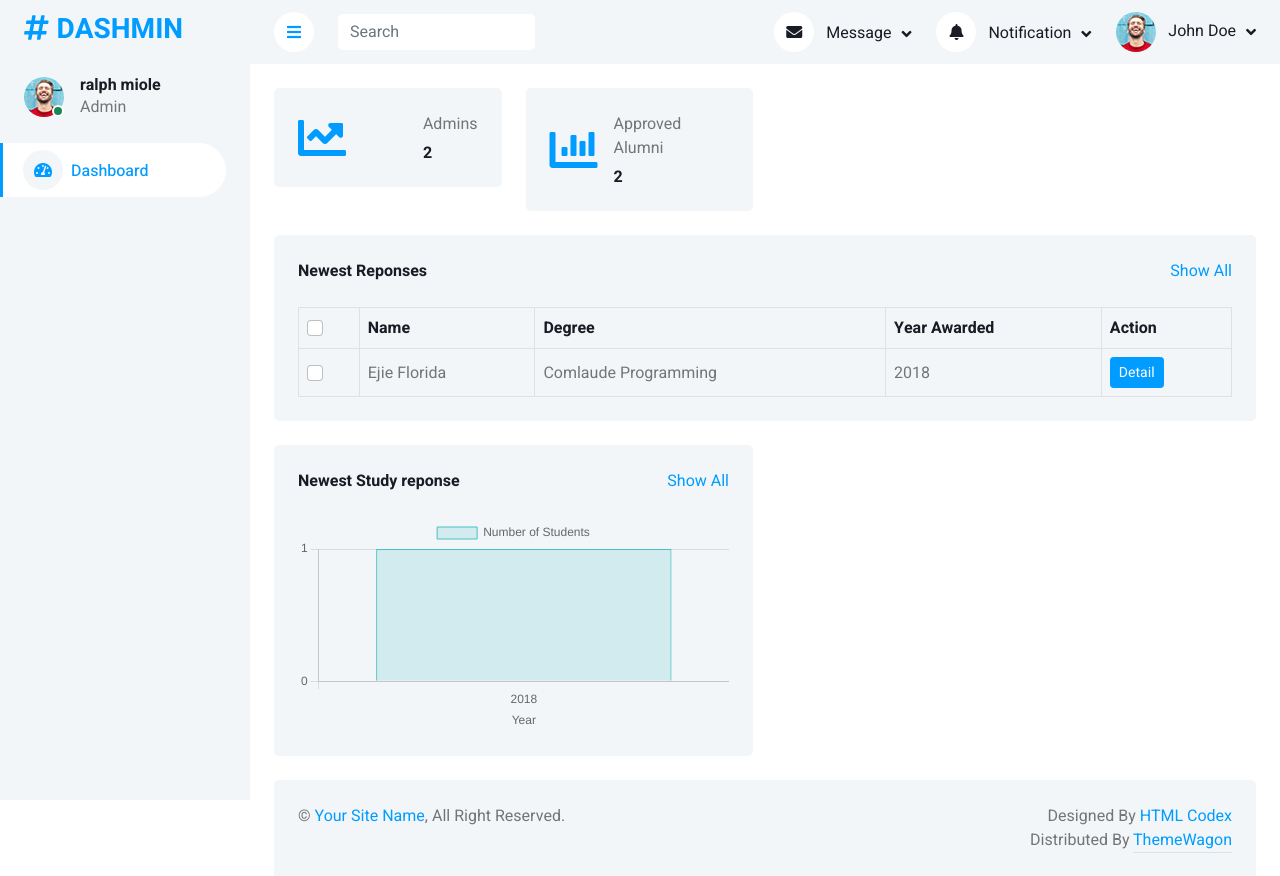
After one commit to ejieflorida128/Alumni-Tracer, a PHP site: page /php_files/dashboard.php in a window 1280 px wide. The commit adds this page. Run offline with PHP 8.4, Linux system fonts and the light colour scheme; a user stored in the database is signed in; data comes from the database, SQL or seed files in the repository; some libraries are stand-ins or nearby versions.

Commit message:
[Dashboard - Rojas]

```diff
--- a/php_files/adminprofile.php
+++ b/php_files/adminprofile.php
@@ -120,7 +120,7 @@ $call = mysqli_fetch_assoc($query);
         <!-- Sidebar Start -->
         <div class="sidebar pe-4 pb-3">
             <nav class="navbar bg-light navbar-light">
-                <a href="index.html" class="navbar-brand mx-4 mb-3">
+                <a href="dashboard.php" class="navbar-brand mx-4 mb-3">
                     <h3 class="text-primary"><i class="fa fa-hashtag me-2"></i>DASHMIN</h3>
                 </a>
                 <div class="d-flex align-items-center ms-4 mb-4">
@@ -134,7 +134,7 @@ $call = mysqli_fetch_assoc($query);
                     </div>
                 </div>
                 <div class="navbar-nav w-100">
-                    <a href="index.html" class="nav-item nav-link"><i class="fa fa-tachometer-alt me-2"></i>Dashboard</a>
+                    <a href="dashboard.php" class="nav-item nav-link"><i class="fa fa-tachometer-alt me-2"></i>Dashboard</a>
                     <div class="nav-item dropdown">
                         <a href="#" class="nav-link dropdown-toggle active" data-bs-toggle="dropdown"><i class="fa fa-laptop me-2"></i>Elements</a>
                         <div class="dropdown-menu bg-transparent border-0">
--- /dev/null
+++ b/php_files/dashboard.php
@@ -0,0 +1,363 @@
+<?php
+session_start();
+include("../connection/conn.php");
+
+$id = $_SESSION['user_id'];
+
+$sql = "SELECT * FROM r_accounts WHERE id = '$id'";
+$query = mysqli_query($conn, $sql);
+$call = mysqli_fetch_assoc($query);
+
+$adminCountSql = "SELECT COUNT(*) as admin_count FROM r_accounts";
+$adminCountQry = mysqli_query($conn, $adminCountSql);
+$adminCount =  mysqli_fetch_assoc($adminCountQry);
+
+$approvedAlumniSql = "SELECT COUNT(*) as approved_alumni_count FROM e_schools WHERE confirm_status = 'Approved'";
+$approvedAlumniQry = mysqli_query($conn, $approvedAlumniSql);
+$approvedAlumni =  mysqli_fetch_assoc($approvedAlumniQry);
+
+$responseSql = "SELECT id, `name`, degree, year_awarded FROM l_study_response ORDER BY created_at DESC  LIMIT 5";
+$responseQry = mysqli_query($conn, $responseSql);
+
+$alumniSql = "SELECT degree, year_awarded, COUNT(*) as student_count
+        FROM l_study_response
+        GROUP BY  year_awarded
+        ORDER BY year_awarded";
+$alumniQry = mysqli_query($conn, $alumniSql);
+$years_degrees = [];
+$student_counts = [];
+
+while ($row = mysqli_fetch_assoc($alumniQry)) {
+    // Combine year and degree for the x-axis labels
+    $years_degrees[] = $row['year_awarded'];
+    // Store the count of students for the y-axis
+    $student_counts[] = $row['student_count'];
+}
+// Pass PHP arrays as JSON to JavaScript
+$years_degrees_json = json_encode($years_degrees);
+$student_counts_json = json_encode($student_counts);
+
+
+?>
+
+<!DOCTYPE html>
+<html lang="en">
+
+<head>
+    <meta charset="utf-8">
+    <title>DASHMIN - Bootstrap Admin Template</title>
+    <meta content="width=device-width, initial-scale=1.0" name="viewport">
+    <meta content="" name="keywords">
+    <meta content="" name="description">
+
+    <!-- Favicon -->
+    <link href="img/favicon.ico" rel="icon">
+
+    <!-- Google Web Fonts -->
+    <link rel="preconnect" href="https://fonts.googleapis.com">
+    <link rel="preconnect" href="https://fonts.gstatic.com" crossorigin>
+    <link href="https://fonts.googleapis.com/css2?family=Heebo:wght@400;500;600;700&display=swap" rel="stylesheet">
+
+    <!-- Icon Font Stylesheet -->
+    <link href="https://cdnjs.cloudflare.com/ajax/libs/font-awesome/5.10.0/css/all.min.css" rel="stylesheet">
+    <link href="https://cdn.jsdelivr.net/npm/bootstrap-icons@1.4.1/font/bootstrap-icons.css" rel="stylesheet">
+
+    <!-- Libraries Stylesheet -->
+    <link href="../template/lib/owlcarousel/assets/owl.carousel.min.css" rel="stylesheet">
+    <link href="../template/lib/tempusdominus/css/tempusdominus-bootstrap-4.min.css" rel="stylesheet" />
+
+    <!-- Customized Bootstrap Stylesheet -->
+    <link href="../template/css/bootstrap.min.css" rel="stylesheet">
+
+    <!-- Template Stylesheet -->
+    <link href="../template/css/style.css" rel="stylesheet">
+</head>
+
+<body>
+    <div class="container-xxl position-relative bg-white d-flex p-0">
+        <!-- Spinner Start -->
+        <div id="spinner" class="show bg-white position-fixed translate-middle w-100 vh-100 top-50 start-50 d-flex align-items-center justify-content-center">
+            <div class="spinner-border text-primary" style="width: 3rem; height: 3rem;" role="status">
+                <span class="sr-only">Loading...</span>
+            </div>
+        </div>
+        <!-- Spinner End -->
+
+
+        <!-- Sidebar Start -->
+        <div class="sidebar pe-4 pb-3">
+            <nav class="navbar bg-light navbar-light">
+                <a href="index.html" class="navbar-brand mx-4 mb-3">
+                    <h3 class="text-primary"><i class="fa fa-hashtag me-2"></i>DASHMIN</h3>
+                </a>
+                <div class="d-flex align-items-center ms-4 mb-4">
+                    <div class="position-relative">
+                        <img class="rounded-circle" src="../template/img/user.jpg" alt="" style="width: 40px; height: 40px;">
+                        <div class="bg-success rounded-circle border border-2 border-white position-absolute end-0 bottom-0 p-1"></div>
+                    </div>
+                    <div class="ms-3">
+                        <h6 class="mb-0"><?php echo $call["name"] ?? 'N/A'; ?></h6>
+                        <span>Admin</span>
+                    </div>
+                </div>
+                <div class="navbar-nav w-100">
+                    <a href="dashboard.php" class="nav-item nav-link active"><i class="fa fa-tachometer-alt me-2"></i>Dashboard</a>
+
+                </div>
+            </nav>
+        </div>
+        <!-- Sidebar End -->
+
+
+        <!-- Content Start -->
+        <div class="content">
+            <!-- Navbar Start -->
+            <nav class="navbar navbar-expand bg-light navbar-light sticky-top px-4 py-0">
+                <a href="index.html" class="navbar-brand d-flex d-lg-none me-4">
+                    <h2 class="text-primary mb-0"><i class="fa fa-hashtag"></i></h2>
+                </a>
+                <a href="#" class="sidebar-toggler flex-shrink-0">
+                    <i class="fa fa-bars"></i>
+                </a>
+                <form class="d-none d-md-flex ms-4">
+                    <input class="form-control border-0" type="search" placeholder="Search">
+                </form>
+                <div class="navbar-nav align-items-center ms-auto">
+                    <div class="nav-item dropdown">
+                        <a href="#" class="nav-link dropdown-toggle" data-bs-toggle="dropdown">
+                            <i class="fa fa-envelope me-lg-2"></i>
+                            <span class="d-none d-lg-inline-flex">Message</span>
+                        </a>
+                        <div class="dropdown-menu dropdown-menu-end bg-light border-0 rounded-0 rounded-bottom m-0">
+                            <a href="#" class="dropdown-item">
+                                <div class="d-flex align-items-center">
+                                    <img class="rounded-circle" src="../template/img/user.jpg" alt="" style="width: 40px; height: 40px;">
+                                    <div class="ms-2">
+                                        <h6 class="fw-normal mb-0">Jhon send you a message</h6>
+                                        <small>15 minutes ago</small>
+                                    </div>
+                                </div>
+                            </a>
+
+                            <hr class="dropdown-divider">
+                            <a href="#" class="dropdown-item text-center">See all message</a>
+                        </div>
+                    </div>
+                    <div class="nav-item dropdown">
+                        <a href="#" class="nav-link dropdown-toggle" data-bs-toggle="dropdown">
+                            <i class="fa fa-bell me-lg-2"></i>
+                            <span class="d-none d-lg-inline-flex">Notification</span>
+                        </a>
+                        <div class="dropdown-menu dropdown-menu-end bg-light border-0 rounded-0 rounded-bottom m-0">
+
+                            <hr class="dropdown-divider">
+                            <a href="#" class="dropdown-item">
+                                <h6 class="fw-normal mb-0">Password changed</h6>
+                                <small>15 minutes ago</small>
+                            </a>
+                            <hr class="dropdown-divider">
+                            <a href="#" class="dropdown-item text-center">See all notifications</a>
+                        </div>
+                    </div>
+                    <div class="nav-item dropdown">
+                        <a href="#" class="nav-link dropdown-toggle" data-bs-toggle="dropdown">
+                            <img class="rounded-circle me-lg-2" src="../template/img/user.jpg" alt="" style="width: 40px; height: 40px;">
+                            <span class="d-none d-lg-inline-flex">John Doe</span>
+                        </a>
+                        <div class="dropdown-menu dropdown-menu-end bg-light border-0 rounded-0 rounded-bottom m-0">
+                            <a href="#" class="dropdown-item">My Profile</a>
+                            <a href="#" class="dropdown-item">Settings</a>
+                            <a href="#" class="dropdown-item">Log Out</a>
+                        </div>
+                    </div>
+                </div>
+            </nav>
+            <!-- Navbar End -->
+
+
+            <!-- Sale & Revenue Start -->
+            <div class="container-fluid pt-4 px-4">
+                <div class="row g-4">
+                    <div class="col-sm-6 col-xl-3">
+                        <div class="bg-light rounded d-flex align-items-center justify-content-between p-4">
+                            <i class="fa fa-chart-line fa-3x text-primary"></i>
+                            <div class="ms-3">
+                                <p class="mb-2">Admins</p>
+                                <h6 class="mb-0"><?php echo $adminCount["admin_count"]; ?></h6>
+                            </div>
+                        </div>
+                    </div>
+                    <div class="col-sm-6 col-xl-3">
+                        <div class="bg-light rounded d-flex align-items-center justify-content-between p-4">
+                            <i class="fa fa-chart-bar fa-3x text-primary"></i>
+                            <div class="ms-3">
+                                <p class="mb-2">Approved Alumni</p>
+                                <h6 class="mb-0"><?php echo $approvedAlumni["approved_alumni_count"]; ?></h6>
+                            </div>
+                        </div>
+                    </div>
+
+                </div>
+            </div>
+            <!-- Sale & Revenue End -->
+            <!-- Newest Response Start -->
+            <div class="container-fluid pt-4 px-4">
+                <div class="bg-light text-center rounded p-4">
+                    <div class="d-flex align-items-center justify-content-between mb-4">
+                        <h6 class="mb-0">Newest Reponses</h6>
+                        <a href="">Show All</a>
+                    </div>
+                    <div class="table-responsive">
+                        <table class="table text-start align-middle table-bordered table-hover mb-0">
+                            <thead>
+                                <tr class="text-dark">
+                                    <th scope="col"><input class="form-check-input" type="checkbox"></th>
+                                    <th scope="col">Name</th>
+                                    <th scope="col">Degree</th>
+                                    <th scope="col">Year Awarded</th>
+                                    <th scope="col">Action</th>
+                                </tr>
+                            </thead>
+                            <tbody>
+                                <?php
+                                if ($responseQry) {
+                                    while ($response = mysqli_fetch_assoc($responseQry)) {
+                                ?>
+                                        <tr>
+                                            <td><input class="form-check-input" type="checkbox"></td>
+                                            <td> <?php echo $response["name"]; ?> </td>
+                                            <td> <?php echo $response["degree"]; ?> </td>
+                                            <td> <?php echo $response["year_awarded"]; ?> </td>
+                                            <td><a class="btn btn-sm btn-primary" href="">Detail</a></td>
+                                        </tr>
+                                <?php
+                                    }
+                                } else {
+                                    echo "
+                                        <tr>
+                                            <td colspan='5'>No data found</td>
+                                        </tr>
+                                    ";
+                                }
+                                ?>
+
+
+                            </tbody>
+                        </table>
+                    </div>
+                </div>
+            </div>
+            <!-- Newest Respnse End -->
+
+
+            <!-- Sales Chart Start -->
+            <div class="container-fluid pt-4 px-4">
+                <div class="row g-4">
+                    <div class="col-sm-12 col-xl-6">
+                        <div class="bg-light text-center rounded p-4">
+                            <div class="d-flex align-items-center justify-content-between mb-4">
+                                <h6 class="mb-0">Newest Study reponse</h6>
+                                <!-- Display year and the degree  then number of students -->
+                                <a href="">Show All</a>
+                            </div>
+                            <canvas id="alumni-graph"></canvas>
+                        </div>
+                    </div>
+
+                </div>
+            </div>
+            <!-- Sales Chart End -->
+
+
+
+
+
+            <!-- Footer Start -->
+            <div class="container-fluid pt-4 px-4">
+                <div class="bg-light rounded-top p-4">
+                    <div class="row">
+                        <div class="col-12 col-sm-6 text-center text-sm-start">
+                            &copy; <a href="#">Your Site Name</a>, All Right Reserved.
+                        </div>
+                        <div class="col-12 col-sm-6 text-center text-sm-end">
+                            <!--/*** This template is free as long as you keep the footer author’s credit link/attribution link/backlink. If you'd like to use the template without the footer author’s credit link/attribution link/backlink, you can purchase the Credit Removal License from "https://htmlcodex.com/credit-removal". Thank you for your support. ***/-->
+                            Designed By <a href="https://htmlcodex.com">HTML Codex</a>
+                            </br>
+                            Distributed By <a class="border-bottom" href="https://themewagon.com" target="_blank">ThemeWagon</a>
+                        </div>
+                    </div>
+                </div>
+            </div>
+            <!-- Footer End -->
+        </div>
+        <!-- Content End -->
+
+
+        <!-- Back to Top -->
+        <a href="#" class="btn btn-lg btn-primary btn-lg-square back-to-top"><i class="bi bi-arrow-up"></i></a>
+    </div>
+
+    <!-- JavaScript Libraries -->
+    <script src="https://code.jquery.com/jquery-3.4.1.min.js"></script>
+    <script src="https://cdn.jsdelivr.net/npm/bootstrap@5.0.0/dist/js/bootstrap.bundle.min.js"></script>
+    <script src="../template/lib/chart/chart.min.js"></script>
+    <script src="../template/lib/easing/easing.min.js"></script>
+    <script src="../template/lib/waypoints/waypoints.min.js"></script>
+    <script src="../template/lib/owlcarousel/owl.carousel.min.js"></script>
+    <script src="../template/lib/tempusdominus/js/moment.min.js"></script>
+    <script src="../template/lib/tempusdominus/js/moment-timezone.min.js"></script>
+    <script src="../template/lib/tempusdominus/js/tempusdominus-bootstrap-4.min.js"></script>
+
+    <!-- Template Javascript -->
+    <script src="../template/js/main.js"></script>
+    <script>
+        document.addEventListener("DOMContentLoaded", function() {
+            // Get the canvas element by ID
+            var ctx = document.getElementById("alumni-graph").getContext('2d');
+
+            // Fetch the data from PHP (passed as JSON)
+            var labels = <?php echo $years_degrees_json; ?>; // Year and Degree labels
+            var data = <?php echo $student_counts_json; ?>; // Student counts
+
+            // Create a new bar chart
+            var studentsChart = new Chart(ctx, {
+                type: 'bar',
+                data: {
+                    labels: labels, // Dynamic labels (Year - Degree)
+                    datasets: [{
+                        label: 'Number of Students',
+                        data: data, // Dynamic data (student counts)
+                        backgroundColor: 'rgba(75, 192, 192, 0.2)',
+                        borderColor: 'rgba(75, 192, 192, 1)',
+                        borderWidth: 1
+                    }]
+                },
+                options: {
+                    responsive: true,
+                    scales: {
+                        x: {
+                            title: {
+                                display: true,
+                                text: 'Year'
+                            }
+                        },
+                        y: {
+                            ticks: {
+                                stepSize: 1, // Ensure step size is 1 to only show whole numbers
+                                callback: function(value) {
+                                    if (Number.isInteger(value)) {
+                                        return value; // Only return whole numbers
+                                    }
+                                }
+                            }
+                        },
+                        beginAtZero: true // Ensures the y-axis starts at 0
+                    }
+                }
+            });
+        });
+    </script>
+
+</body>
+
+</html>
```
